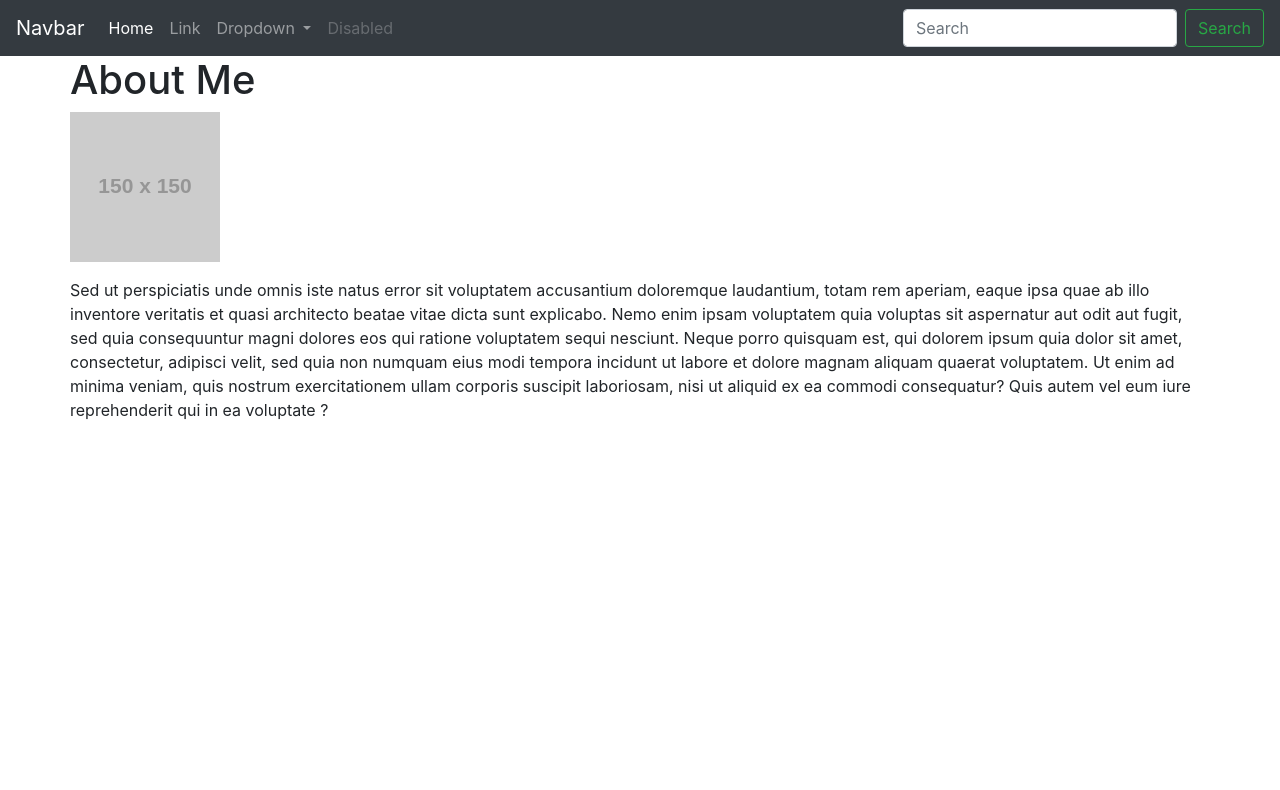
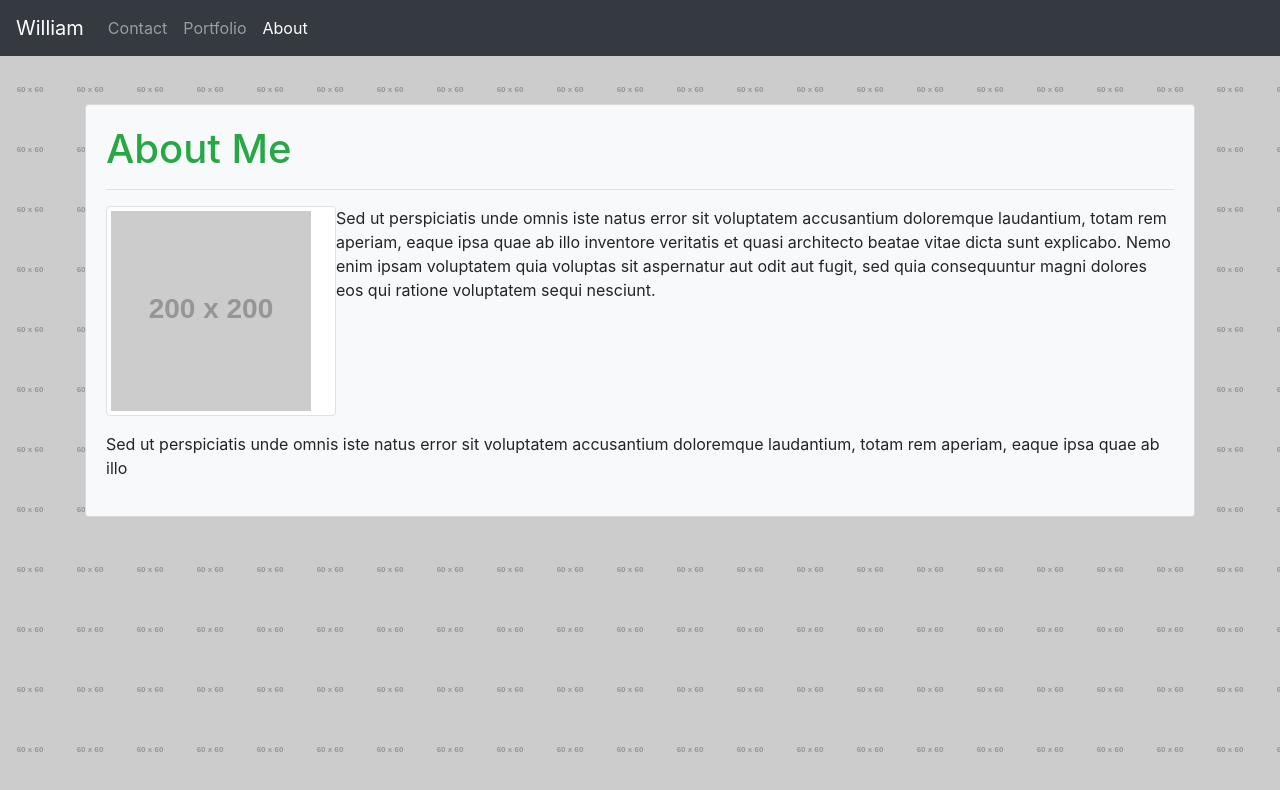
Before and after one commit to wpb911/portfolio, a plain HTML site: page index.html in a window 1280 px wide. Drawn offline with nearby package versions, Linux system fonts and the light colour scheme; placeholder pictures from the web are drawn by us.

Commit message:
updated index.html with float class and removed extra menu items

```diff
--- a/index.html
+++ b/index.html
@@ -8,63 +8,70 @@
         <!-- Bootstrap CSS link -->
         <link rel="stylesheet" href="https://cdn.jsdelivr.net/npm/bootstrap@4.5.3/dist/css/bootstrap.min.css" integrity="sha384-TX8t27EcRE3e/ihU7zmQxVncDAy5uIKz4rEkgIXeMed4M0jlfIDPvg6uqKI2xXr2" crossorigin="anonymous">
 
+        <style>
+            /*
+            .card {
+              border: 1px solid #ccc;
+              background-color: #f4f4f4;
+              padding: 20px;
+              margin-top: 80px;
+              margin-left: -30px;
+            }*/
+
+            body {
+
+                background-image: url("http://placehold.it/60x60");
+
+            }
+
+
+        </style>
+
         <title>Portfolio</title>
     </head>
 
     <body>
         <nav class="navbar navbar-expand-lg navbar-dark bg-dark">
-            <a class="navbar-brand" href="#">Navbar</a>
+            <a class="navbar-brand" href="#">William</a>
             <button class="navbar-toggler" type="button" data-toggle="collapse" data-target="#navbarSupportedContent" aria-controls="navbarSupportedContent" aria-expanded="false" aria-label="Toggle navigation">
               <span class="navbar-toggler-icon"></span>
             </button>
 
             <div class="collapse navbar-collapse" id="navbarSupportedContent">
               <ul class="navbar-nav mr-auto">
-                <li class="nav-item active">
-                  <a class="nav-link" href="#">Home <span class="sr-only">(current)</span></a>
+                <li class="nav-item">
+                  <a class="nav-link" href="#">Contact <span class="sr-only">(current)</span></a>
                 </li>
                 <li class="nav-item">
-                  <a class="nav-link" href="#">Link</a>
+                  <a class="nav-link" href="#">Portfolio</a>
                 </li>
-                <li class="nav-item dropdown">
-                  <a class="nav-link dropdown-toggle" href="#" id="navbarDropdown" role="button" data-toggle="dropdown" aria-haspopup="true" aria-expanded="false">
-                    Dropdown
-                  </a>
-                  <div class="dropdown-menu" aria-labelledby="navbarDropdown">
-                    <a class="dropdown-item" href="#">Action</a>
-                    <a class="dropdown-item" href="#">Another action</a>
-                    <div class="dropdown-divider"></div>
-                    <a class="dropdown-item" href="#">Something else here</a>
-                  </div>
-                </li>
-                <li class="nav-item">
-                  <a class="nav-link disabled" href="#" tabindex="-1" aria-disabled="true">Disabled</a>
+                <li class="nav-item active">
+                  <a class="nav-link" href="#">About</a>
                 </li>
               </ul>
-              <form class="form-inline my-2 my-lg-0">
-                <input class="form-control mr-sm-2" type="search" placeholder="Search" aria-label="Search">
-                <button class="btn btn-outline-success my-2 my-sm-0" type="submit">Search</button>
-              </form>
             </div>
           </nav>
 
 <!--Main Body goes in container-->
         <div class="container">
 
-<!--Row One-->
-            <div class="row">
+            <div class="row align-items-start">
 
-                <div class="col-xs-8">
-                    <h1> About Me</h1>
-                </div>
+                <div class="col-12">
+                    <div class="card bg-light mb-1 mt-5">
 
-                <div class="col-xs-6">
-                    <p><img src="http://placehold.it/150x150" alt="My Portfolio"></p>
-                    <p>Sed ut perspiciatis unde omnis iste natus error sit voluptatem accusantium doloremque laudantium, totam rem aperiam, eaque ipsa quae ab illo inventore veritatis et quasi architecto beatae vitae dicta sunt explicabo. Nemo enim ipsam voluptatem quia voluptas sit aspernatur aut odit aut fugit, sed quia consequuntur magni dolores eos qui ratione voluptatem sequi nesciunt. Neque porro quisquam est, qui dolorem ipsum quia dolor sit amet, consectetur, adipisci velit, sed quia non numquam eius modi tempora incidunt ut labore et dolore magnam aliquam quaerat voluptatem. Ut enim ad minima veniam, quis nostrum exercitationem ullam corporis suscipit laboriosam, nisi ut aliquid ex ea commodi consequatur? Quis autem vel eum iure reprehenderit qui in ea voluptate ?</p>
+                        <div class="card-body">
+                          <h1 class="card-title text-success">About Me</h1>
+                          <hr>
+                          <p class="float-left pr-4 img-thumbnail"><img src="http://placehold.it/200x200" alt="My Portfolio"></p>
+                          <p>Sed ut perspiciatis unde omnis iste natus error sit voluptatem accusantium doloremque laudantium, totam rem aperiam, eaque ipsa quae ab illo inventore veritatis et quasi architecto beatae vitae dicta sunt explicabo. Nemo enim ipsam voluptatem quia voluptas sit aspernatur aut odit aut fugit, sed quia consequuntur magni dolores eos qui ratione voluptatem sequi nesciunt. </p>
+                          <p class="float-left">Sed ut perspiciatis unde omnis iste natus error sit voluptatem accusantium doloremque laudantium, totam rem aperiam, eaque ipsa quae ab illo </p>
+                        </div>
+                      </div>
                 </div>
 
             </div>
-
+        </div>
 
 
         <script src="https://code.jquery.com/jquery-3.5.1.slim.min.js" integrity="sha384-DfXdz2htPH0lsSSs5nCTpuj/zy4C+OGpamoFVy38MVBnE+IbbVYUew+OrCXaRkfj" crossorigin="anonymous"></script>
```
